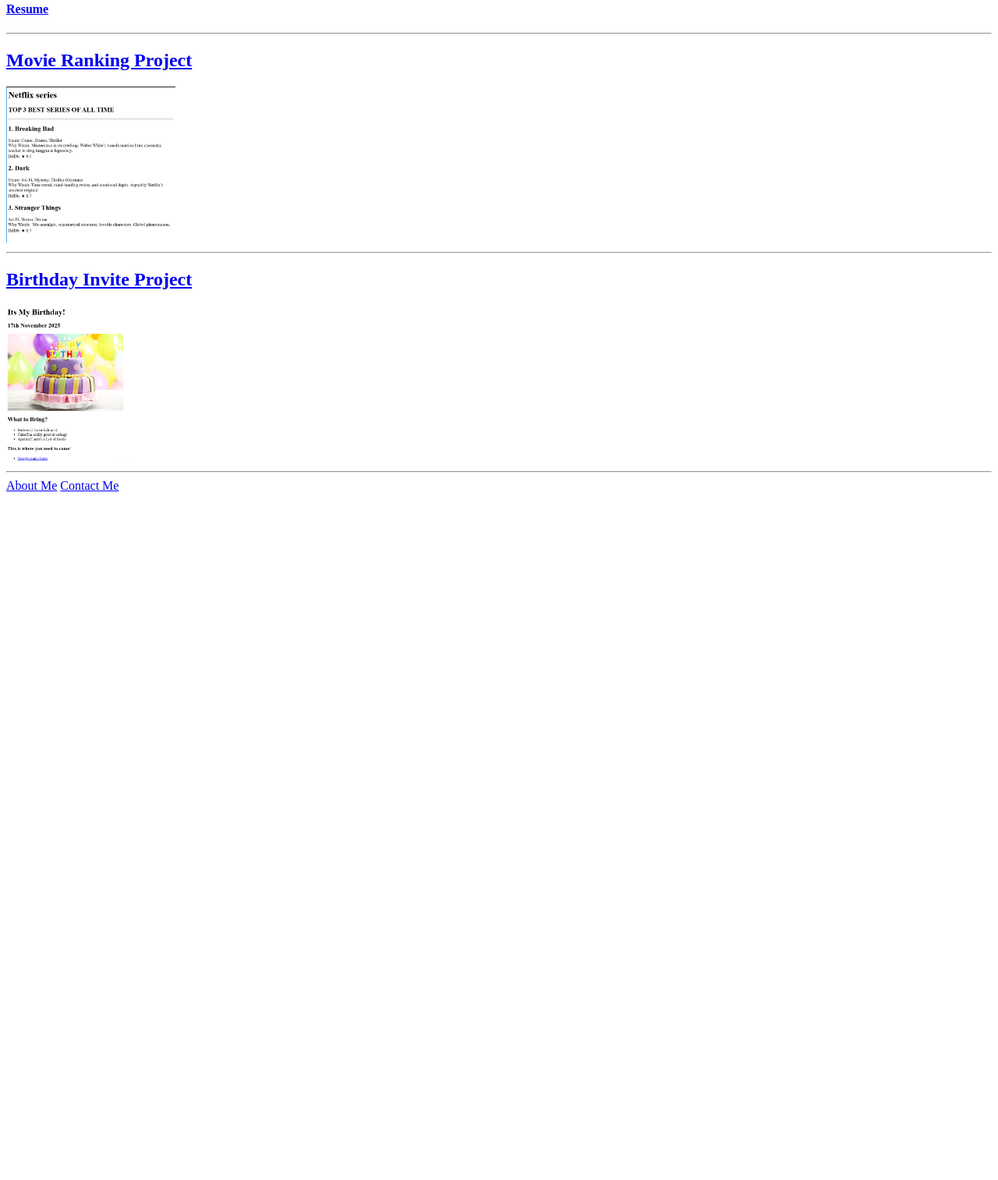
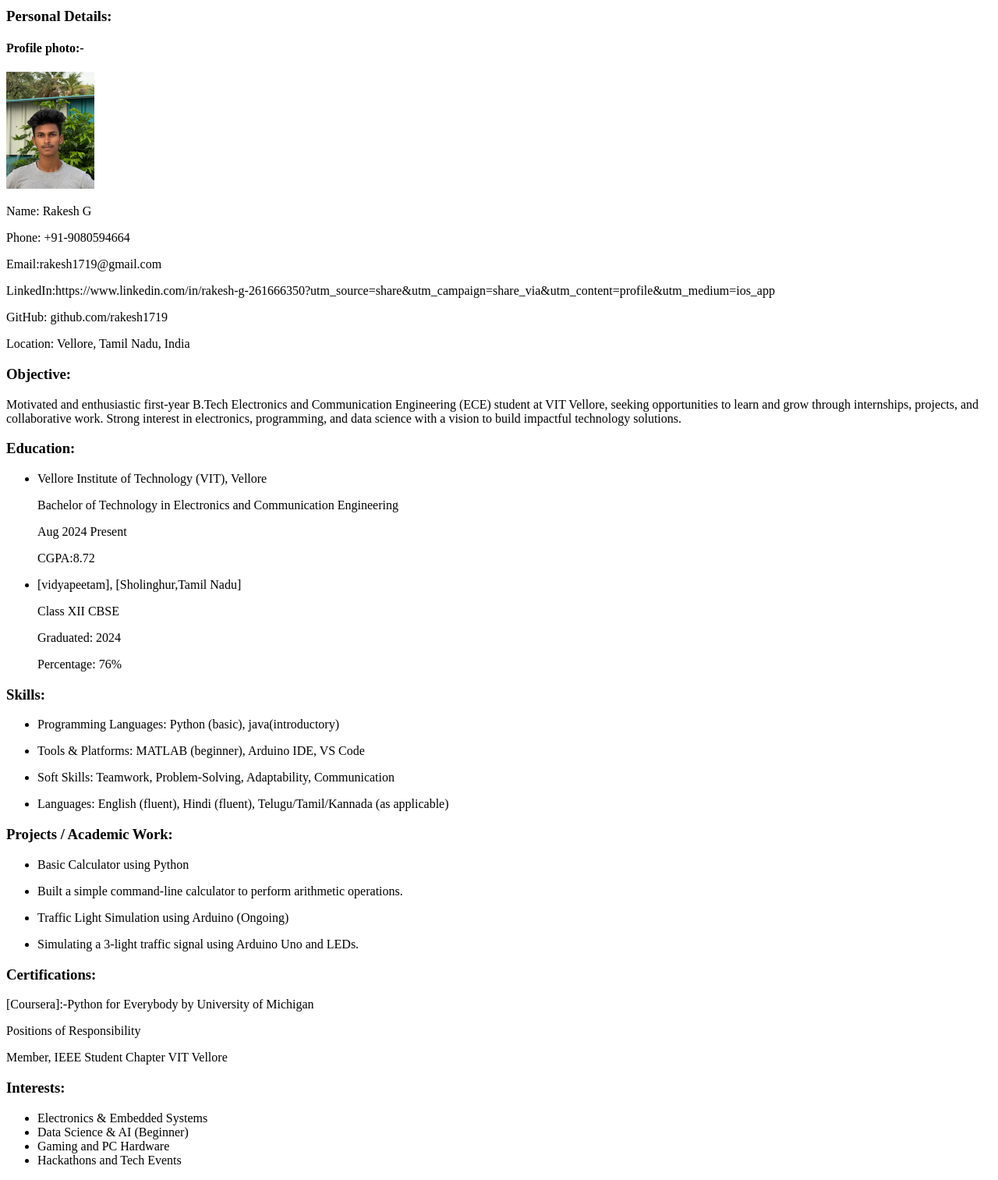
Before and after one commit to Rakesh17g/Portfolio, a plain HTML site: page index.html in a window 1280 px wide. Shown: the part 125-1638 px from the top of the page at 78% size. Before the commit the page ends 800 px from the top, so only its background shows below. Drawn offline with Linux system fonts and the light colour scheme.

Commit message:
Add files via upload

```diff
--- a/index.html
+++ b/index.html
@@ -2,56 +2,81 @@
 <html lang="en">
     <head>
         <meta charset="UTF-8">
-        <title>>Rakesh's Portfolio</title>
+        <title> My Resume</title>
     </head>
     <body>
-        <h1>Rakesh's portfolio,</h1>
-        <h2>I'm a Web Developer!</h2>
-        <h4><a href="../Resume/index.html">Resume</a></h4>
+        <h1>Resume</h1>
         <hr/>
-      <h2><a href="./public/movie-ranking.html">Movie Ranking Project</a></h2>
-       <img src="./assets/images/Screenshot 2025-06-15 173859.png" height="200" alt="movie ranking">
-       <hr/>
-       <h2><a href="./public/birthday-invite.html">Birthday Invite Project</a></h2>
-       <img src="./assets/images/Screenshot 2025-06-15 173758.png" height="200" alt="birthday invite">
-       <hr/>
-       <a href="./public/about.html">About Me</a>
-       <a href="./public/contact.html">Contact Me</a>
+<p>(First-Year B.Tech ECE Student, VIT Vellore)</p>
+
+<p><h3>Personal Details:</h3></p>
+<h4>Profile photo:-</h4>
+<img src="./profile pic.jpeg" height="150">
+<p>Name: Rakesh G</p>
+
+<p>Phone: +91-9080594664</p>
+
+<p>Email:rakesh1719@gmail.com</p>
+
+<p>LinkedIn:https://www.linkedin.com/in/rakesh-g-261666350?utm_source=share&utm_campaign=share_via&utm_content=profile&utm_medium=ios_app</p>
+
+<p>GitHub: github.com/rakesh1719</p>
+
+<p>Location: Vellore, Tamil Nadu, India</p>
+
+<p><h3>Objective:</h3></p>
+<p>Motivated and enthusiastic first-year B.Tech Electronics and Communication Engineering (ECE) student at VIT Vellore, seeking opportunities to learn and grow through internships, projects, and collaborative work. Strong interest in electronics, programming, and data science with a vision to build impactful technology solutions.</p>
+
+<p><h3>Education:</h3></p>
+<ul>
+<p><li>Vellore Institute of Technology (VIT), Vellore</p>
+<p>Bachelor of Technology in Electronics and Communication Engineering</p>
+<p>Aug 2024 Present</p>
+
+<p>CGPA:8.72</p>
+</li>
+<p><li>[vidyapeetam], [Sholinghur,Tamil Nadu]</p>
+<p>Class XII  CBSE</p>
+<p>Graduated: 2024</p>
+
+<p>Percentage: 76%</p></li>
+</ul>
+<p><h3>Skills:</h3></p>
+<ul>
+<p><li>Programming Languages: Python (basic), java(introductory)</p></li>
+
+<li><p>Tools & Platforms: MATLAB (beginner), Arduino IDE, VS Code</p></li>
+
+<li><p>Soft Skills: Teamwork, Problem-Solving, Adaptability, Communication</p></li>
+
+<li><p>Languages: English (fluent), Hindi (fluent), Telugu/Tamil/Kannada (as applicable)</p></li>
+</ul>
+<p><h3>Projects / Academic Work:</h3></p>
+<ul>
+<li><p>Basic Calculator using Python</p></li>
+<li><p>Built a simple command-line calculator to perform arithmetic operations.</p></li>
+
+<li><p>Traffic Light Simulation using Arduino (Ongoing)</p></li>
+<li><p>Simulating a 3-light traffic signal using Arduino Uno and LEDs.</p></li>
+</ul>
+<p><h3>Certifications:</h3></p>
+<p>[Coursera]:-Python for Everybody by University of Michigan</p>
+
+
+<p>Positions of Responsibility</p>
+<p>Member, IEEE Student Chapter  VIT Vellore</p>
+
+
+<p><h3>Interests:</h3></p>
+<ul>
+<li>Electronics & Embedded Systems</li>
+
+<li>Data Science & AI (Beginner)</li>
+<li>Gaming and PC Hardware</li>
+
+<li>Hackathons and Tech Events</li>
+</ul>
+
+        </p>
     </body>
 </html>
-
-
-
-
-
-
-
-
-
-
-
-
-
-
-
-
-
-
-
-
-
-<!-- TODO 1: Create the HTML Boilerplate -->
-
-<!-- TODO 2: Add Your previous projects' HTML into the public folder -->
-
-<!-- TODO 3: Take screenshots of your project previews and add the images to the images folder -->
-
-<!-- TODO 4: Add titles/subtitles etc. -->
-
-<!-- TODO 5: Add a link to the project pages -->
-
-<!-- TODO 6: Add images to show the project previews
-HINT for TODO 6: You can use the height attribute set to 200 to make the image smaller:
-https://developer.mozilla.org/en-US/docs/Web/HTML/Element/img#attr-height -->
-
-<!-- TODO 7: Add the Contact Me and About Me page links -->
```
Also changed, not shown: profile pic.jpeg (added).
